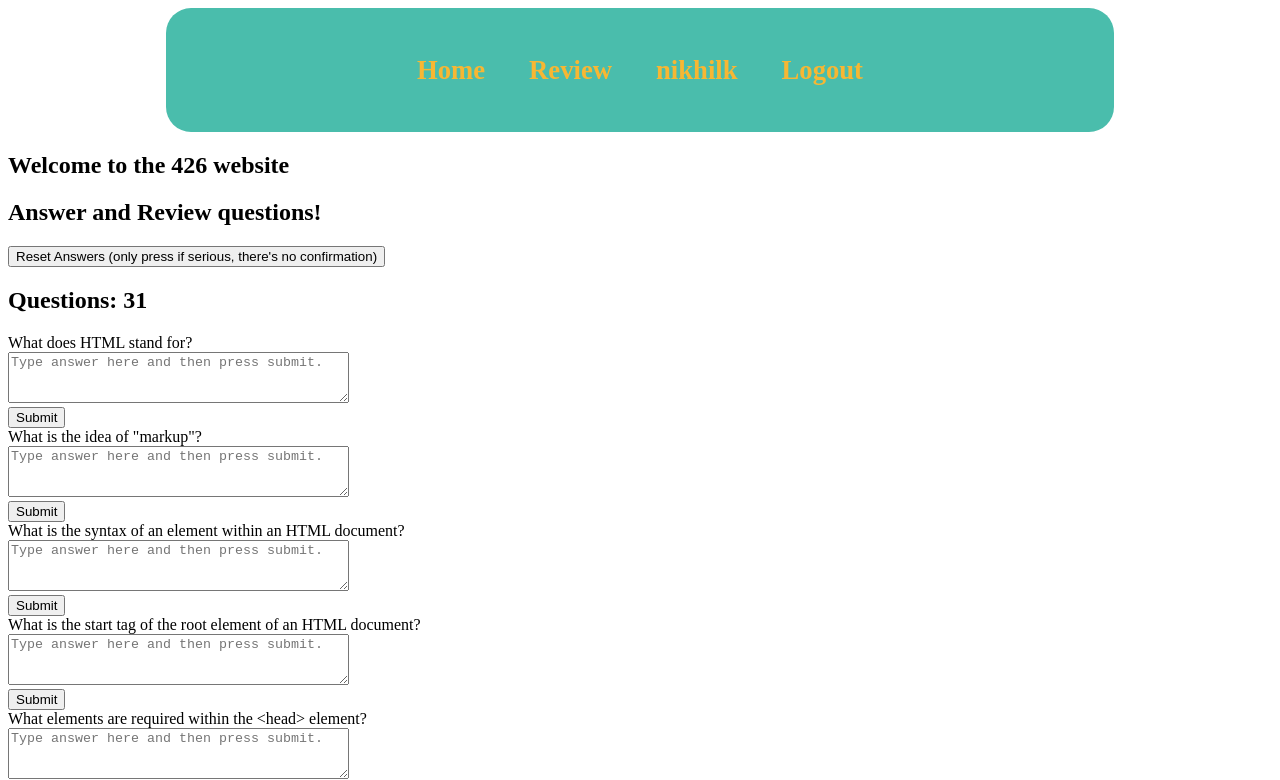
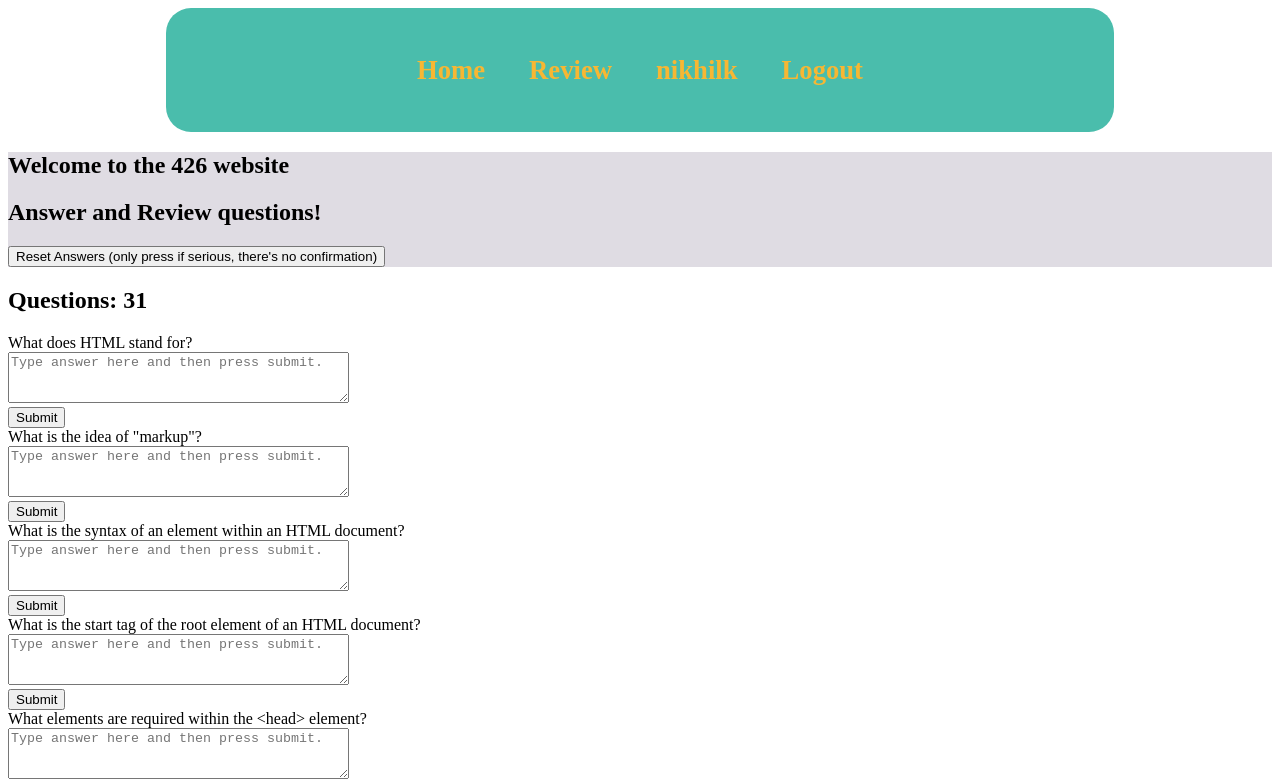
Before and after one commit to nkomirisetti/Basic-quiz-website, a plain HTML site: page index.html in a window 1280 px wide. Shown: the top 780 px of the page. Drawn offline with nearby package versions, Linux system fonts and the light colour scheme.

Commit message:
updating styles

```diff
--- a/style.css
+++ b/style.css
@@ -24,3 +24,13 @@
 .navbar-item:hover{
     background-color: #b4e4dd;
 }
+.header-section{
+    text-align: center;
+    background-color: #dfdce3;
+}
+.title{
+    font:
+}
+.header-container{
+    text-align: left;
+}
```
Also changed, not shown: 1 other file.
